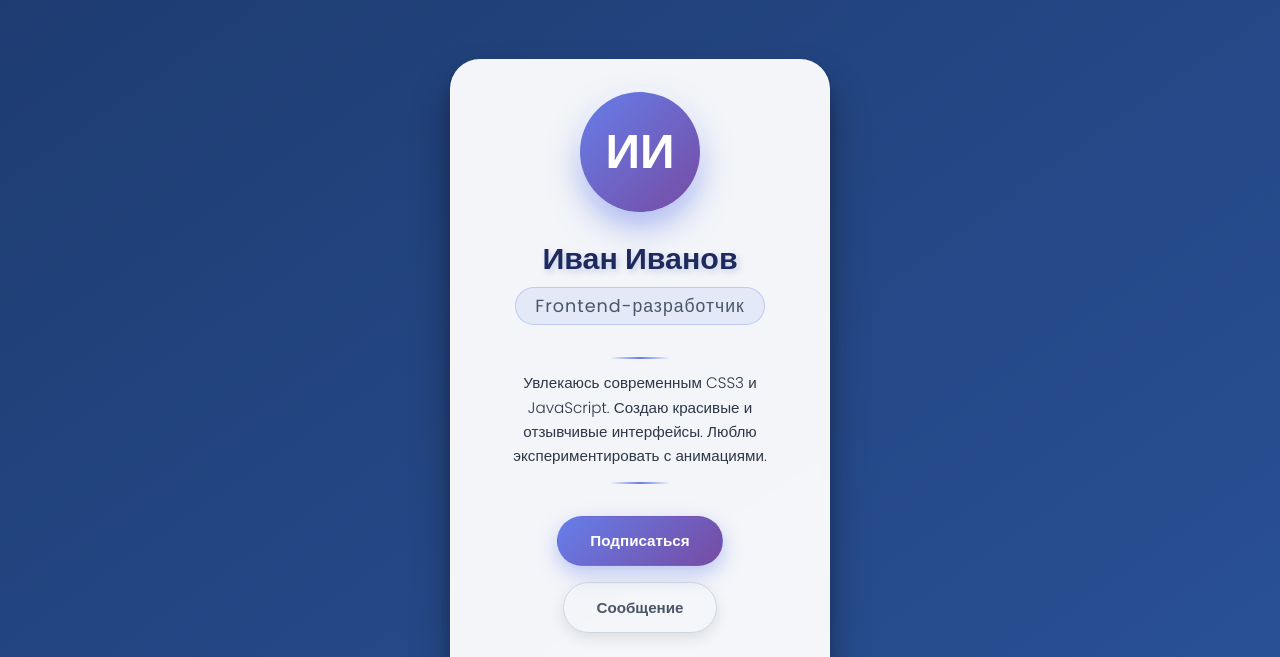
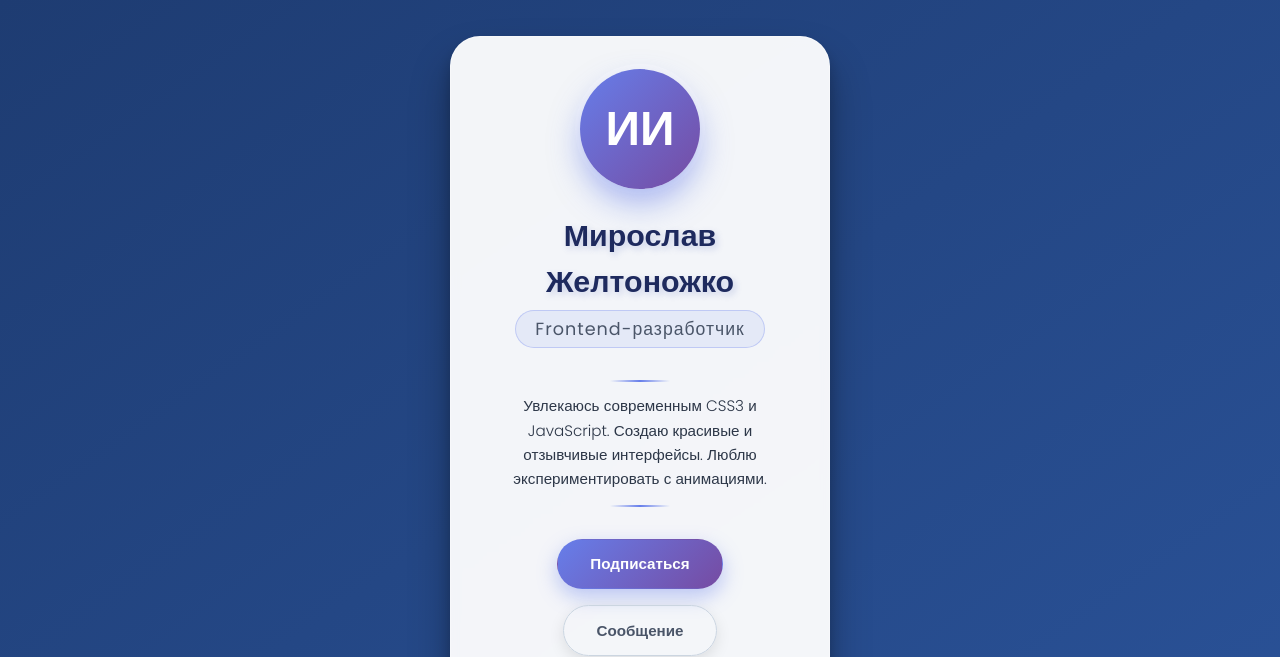
Before and after one commit to miroslav0715-lgtm/table, a plain HTML site: page index.html in a window 1280 px wide. Shown: the top 657 px of the page. Drawn offline with Linux system fonts and the light colour scheme.

Commit message:
Update index.html

```diff
--- a/index.html
+++ b/index.html
@@ -276,7 +276,7 @@
 
       <!-- Заголовок с именем и должностью -->
       <header class="card-header">
-        <h2>Иван Иванов</h2>
+        <h2>Мирослав Желтоножко</h2>
         <div class="title">Frontend-разработчик</div>
       </header>
 
```
